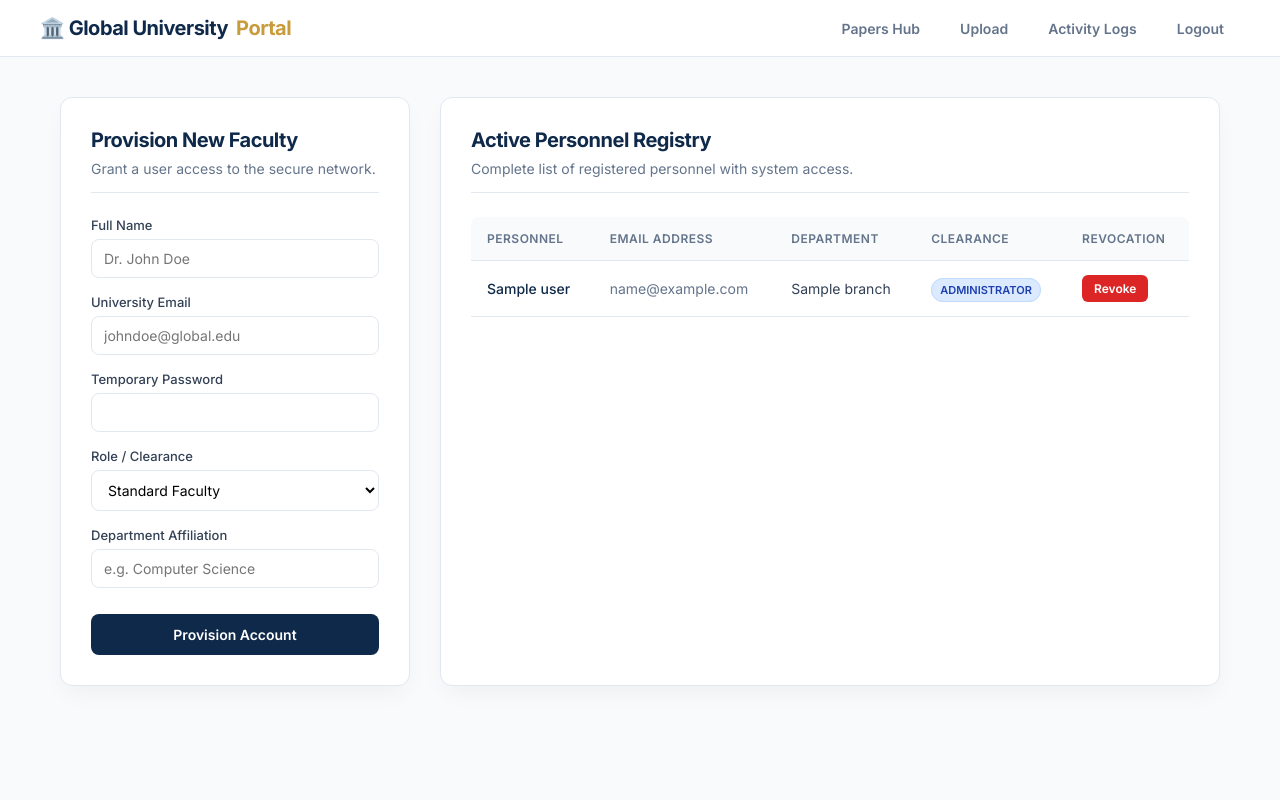
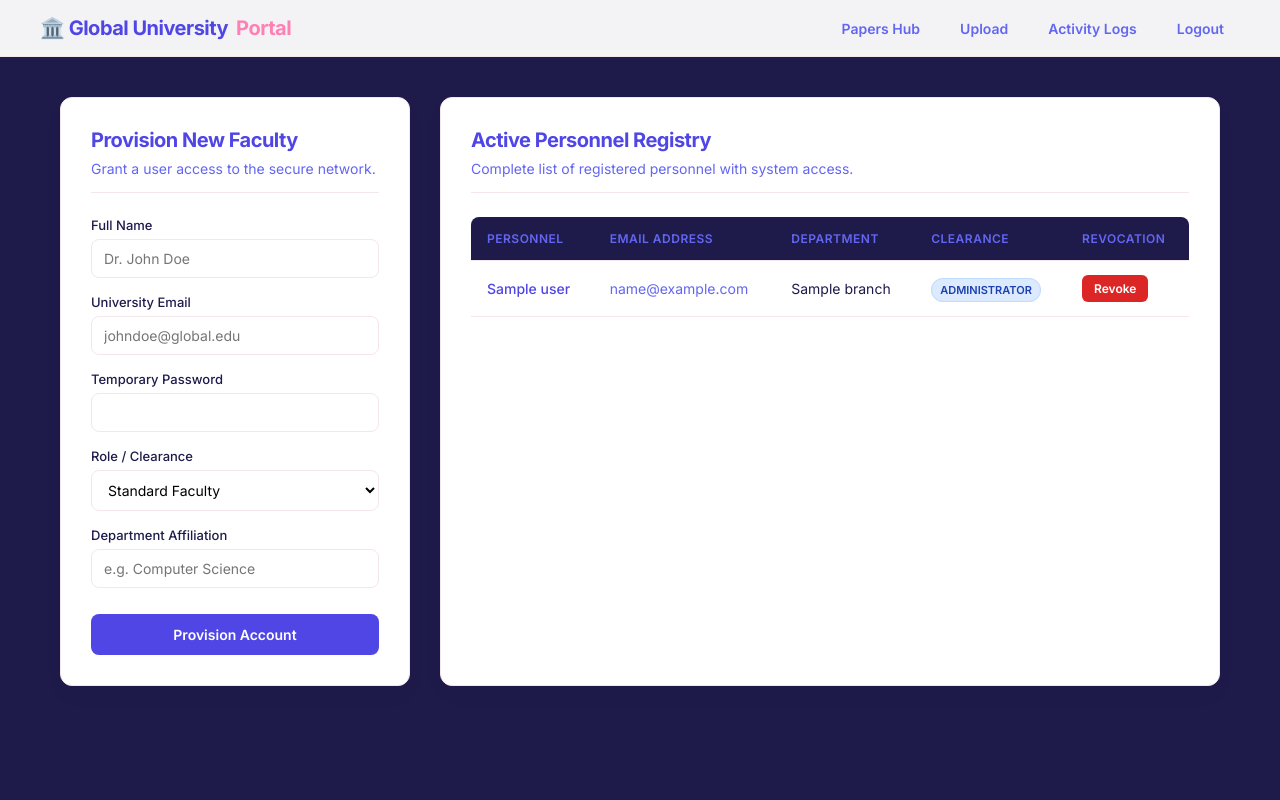
Before and after one commit to vaishcod/Question-Paper-Generator, a Flask app: template templates/admin.html in a window 1280 px wide. Run offline with Flask 3, Linux system fonts and the light colour scheme; the template is opened without the code that fills it: most values are stand-ins (such as "Sample title", 1, 10 or a date in 2020); parts of the project's set-up code (start-up, migrations or seed data) failed here and were passed over.

Commit message:
admin.html

```diff
--- a/templates/admin.html
+++ b/templates/admin.html
@@ -7,13 +7,13 @@
     <link href="https://fonts.googleapis.com/css2?family=Inter:wght@300;400;500;600;700&display=swap" rel="stylesheet">
     <style>
         :root {
-            --primary: #0F294A;
-            --accent: #C89B3C;
-            --bg-color: #F8FAFC;
+            --primary: #4F46E5;
+            --accent: #FF80B5;
+            --bg-color: #1E1B4B;
             --card-bg: #FFFFFF;
-            --text-main: #334155;
-            --text-light: #64748B;
-            --border: #E2E8F0;
+            --text-main: #1E1B4B;
+            --text-light: #6366F1;
+            --border: #F5E6EB;
             --success: #059669;
             --danger: #DC2626;
         }
```
